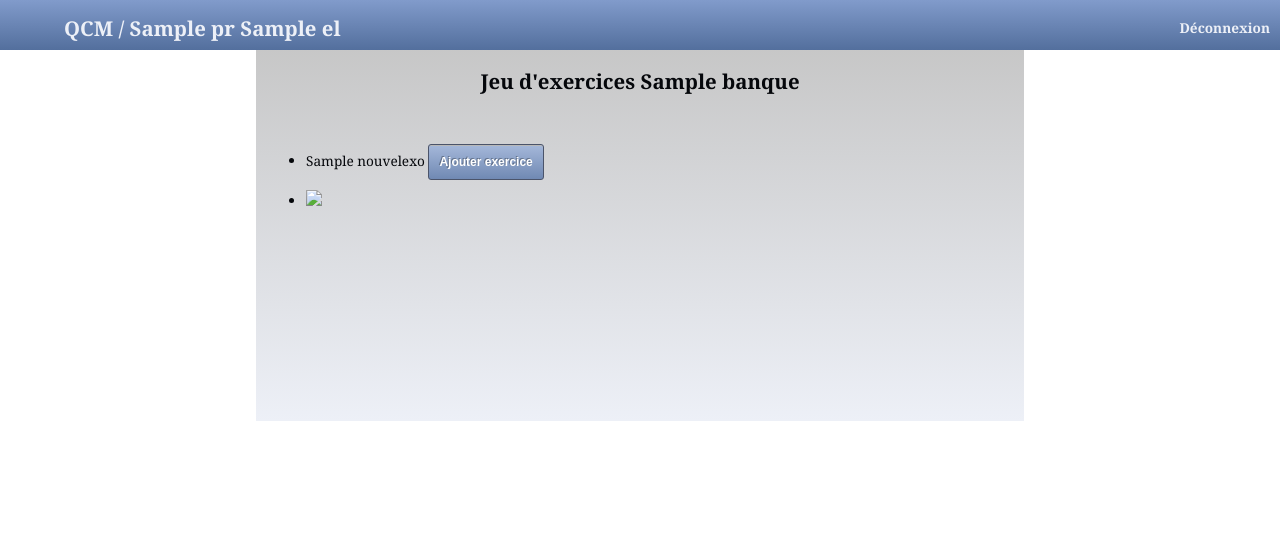
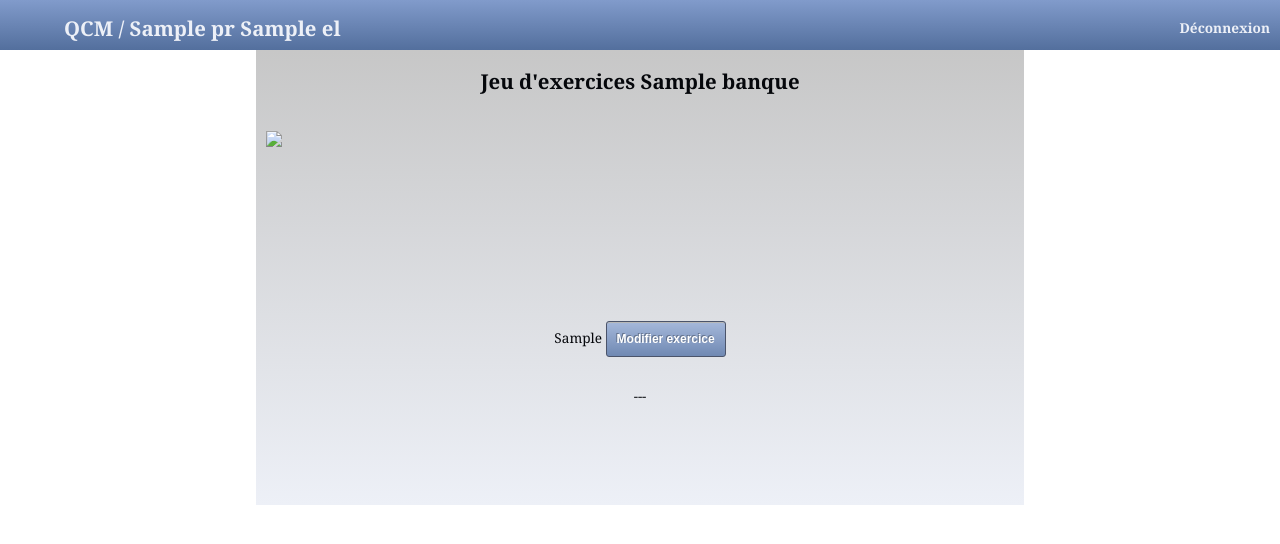
Before and after one commit to ThibautLG/QCMaker, a Django app: template prof/templates/banque.html in a window 1280 px wide. Shown: the top 544 px of the page. Run offline with Django 3.2, Linux system fonts and the light colour scheme; the template is opened without the code that fills it: most values are stand-ins (such as "Sample title", 1, 10 or a date in 2020).

```diff
--- a/prof/templates/banque.html
+++ b/prof/templates/banque.html
@@ -4,16 +4,15 @@
 <br>
 	{% for exo in listesvg %}
 	<div style="width:100%; height:190px; overflow:hidden;">
-		<ul>
-		<li>
+		<img src="{% url 'prof.views.svg' exo.id %}">
+	</div>
+	<div style="text-align: center;" >
 		<form action="{% url 'prof.views.makexo' %}" method="post">
 		{% csrf_token %}
-		{{ formAjouterExo.nouvelexo }}
-		<input type="submit" value="Ajouter exercice"/>
-	</form></li><li>
-	<img src="{% url 'prof.views.svg' exo.id %}">
-	</li>
-</ul>
-	</div>
+		{{ formModifierExo }}
+		<input type="submit" value="Modifier exercice"/>
+	</form>
+<br>---<br>
+</div>
 	{% endfor %}
 {% endblock %}
--- a/prof/views.py
+++ b/prof/views.py
@@ -740,4 +740,5 @@ def banque(request):
 		listesvg.append(exo)
 
 	formAjouterExo = MakexoAjouterExo()
+	formModifierExo = MakexoModifierExo()
 	return render(request, 'banque.html', locals())
```
